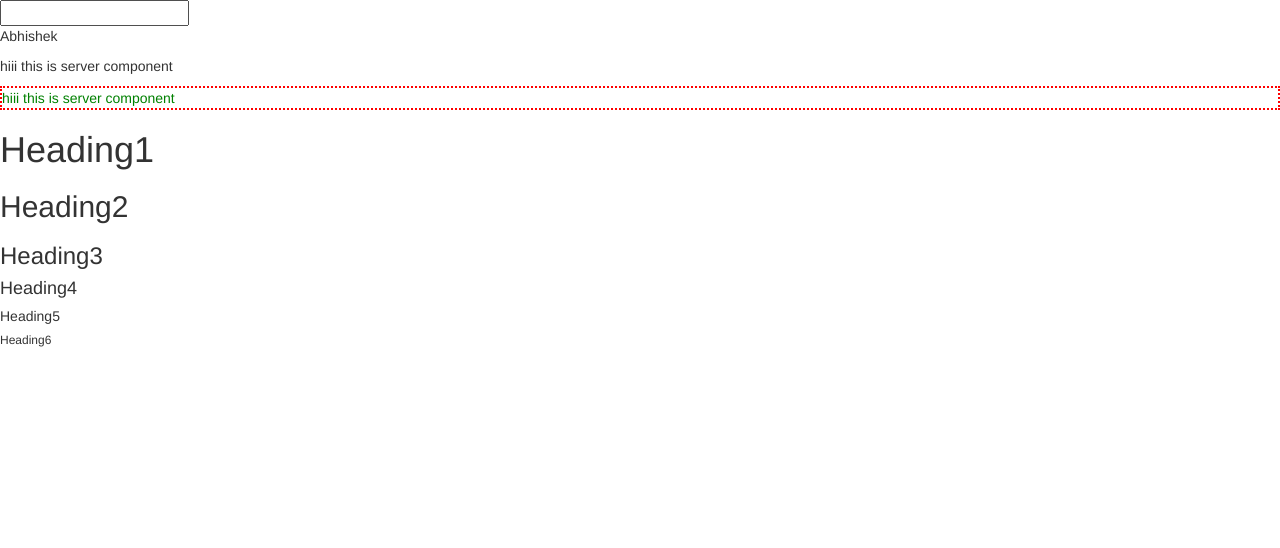
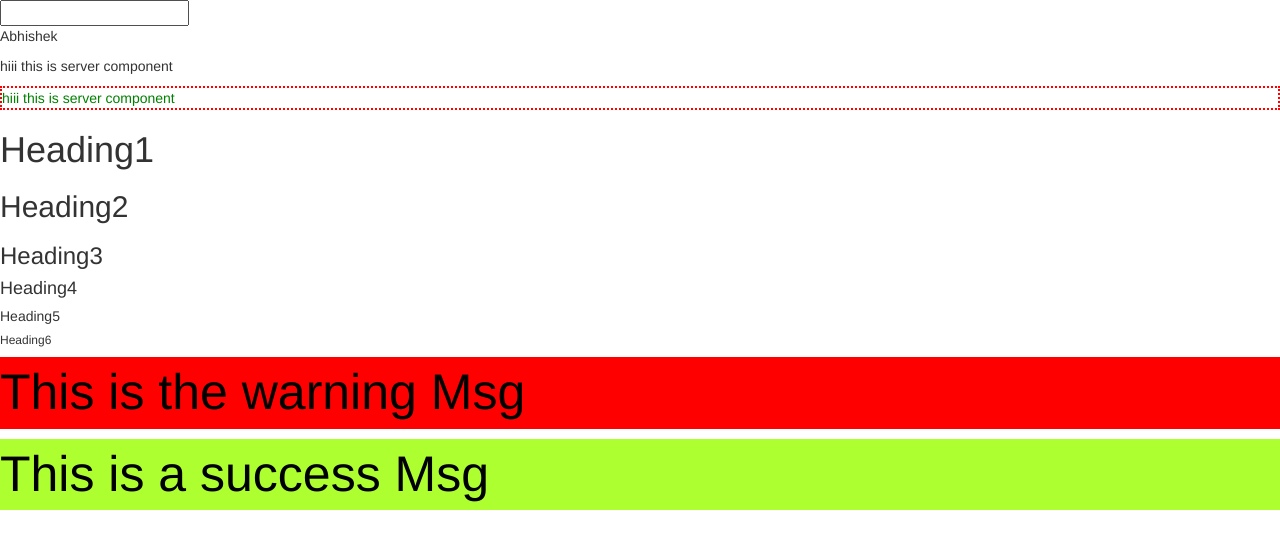
Before and after one commit to Abhisheksrivasta/Angular-practice-project, an Angular app: page / in a window 1280 px wide. Shown: the top 548 px of the page. Built offline with nearby package versions, Linux system fonts and the light colour scheme.

Commit message:
make 2 new components 1 is manually ans second is with command

```diff
--- /dev/null
+++ b/src/app/WarningAlert/WarningAlert.components.css
@@ -0,0 +1,5 @@
+.warning{
+  color:black;
+  background-color:red;
+font-size: 50px;
+}
--- /dev/null
+++ b/src/app/WarningAlert/WarningAlert.components.html
@@ -0,0 +1 @@
+<p class="warning">This is the warning Msg</p>
--- a/src/app/app.component.html
+++ b/src/app/app.component.html
@@ -3,8 +3,23 @@
 <p>{{ tittle  }}</p>
 <p class="design">hiii this is  server component</p>
 
-<app-server></app-server>
+
+
+
+
+<!-- <div class="" app-server ></div> -->
+<div class="app-server" ></div>
+<!-- <app-server></app-server> -->
 <app-servers></app-servers>
+
+<Warning-Alert></Warning-Alert>
+<app-success-alert></app-success-alert>
+
+
+
+
+<!-- <app-servers></app-servers>
+<app-servers></app-servers> -->
 <!-- <app-server></app-server>
 <app-server></app-server>
 <app-server></app-server>
--- a/src/app/app.module.ts
+++ b/src/app/app.module.ts
@@ -1,3 +1,4 @@
+import { WarningAlert } from './WarningAlert/WarningAlert.components';
 import { ServerComponent } from './server/server.component';
 import { BrowserModule } from '@angular/platform-browser';
 import { NgModule } from '@angular/core';
@@ -5,10 +6,11 @@ import { NgModule } from '@angular/core';
 import { AppRoutingModule } from './app-routing.module';
 import { AppComponent } from './app.component';
 import { ServersComponent } from './servers/servers.component';
+import { SuccessAlertComponent } from './success-alert/success-alert.component';
 
 
 @NgModule({
-  declarations: [AppComponent,ServerComponent, ServersComponent],
+  declarations: [AppComponent,ServerComponent, ServersComponent, SuccessAlertComponent,WarningAlert],
   imports: [BrowserModule, AppRoutingModule],
   providers: [],
   bootstrap: [AppComponent],
--- a/src/app/server/server.component.ts
+++ b/src/app/server/server.component.ts
@@ -2,7 +2,8 @@ import{Component} from '@angular/core'
 
 
 @Component({
-selector:'app-server',
+// selector:'[app-server]',
+selector:'.app-server',
 templateUrl:'./server.component.html',
 styleUrls:['./server.component.css']
 
--- /dev/null
+++ b/src/app/success-alert/success-alert.component.css
@@ -0,0 +1,5 @@
+.success{
+  color:black;
+  background-color: greenyellow;
+font-size: 50px;
+}
--- /dev/null
+++ b/src/app/success-alert/success-alert.component.html
@@ -0,0 +1 @@
+<p class="success">This is a success Msg</p>
--- /dev/null
+++ b/src/app/success-alert/success-alert.component.ts
@@ -0,0 +1,15 @@
+import { Component, OnInit } from '@angular/core';
+
+@Component({
+  selector: 'app-success-alert',
+  templateUrl: './success-alert.component.html',
+  styleUrls: ['./success-alert.component.css']
+})
+export class SuccessAlertComponent implements OnInit {
+
+  constructor() { }
+
+  ngOnInit(): void {
+  }
+
+}
```
Also changed, not shown: src/app/WarningAlert/WarningAlert.components.ts (added, +15 -0 lines), 1 other file (tests, documents, lock files or other folders).
